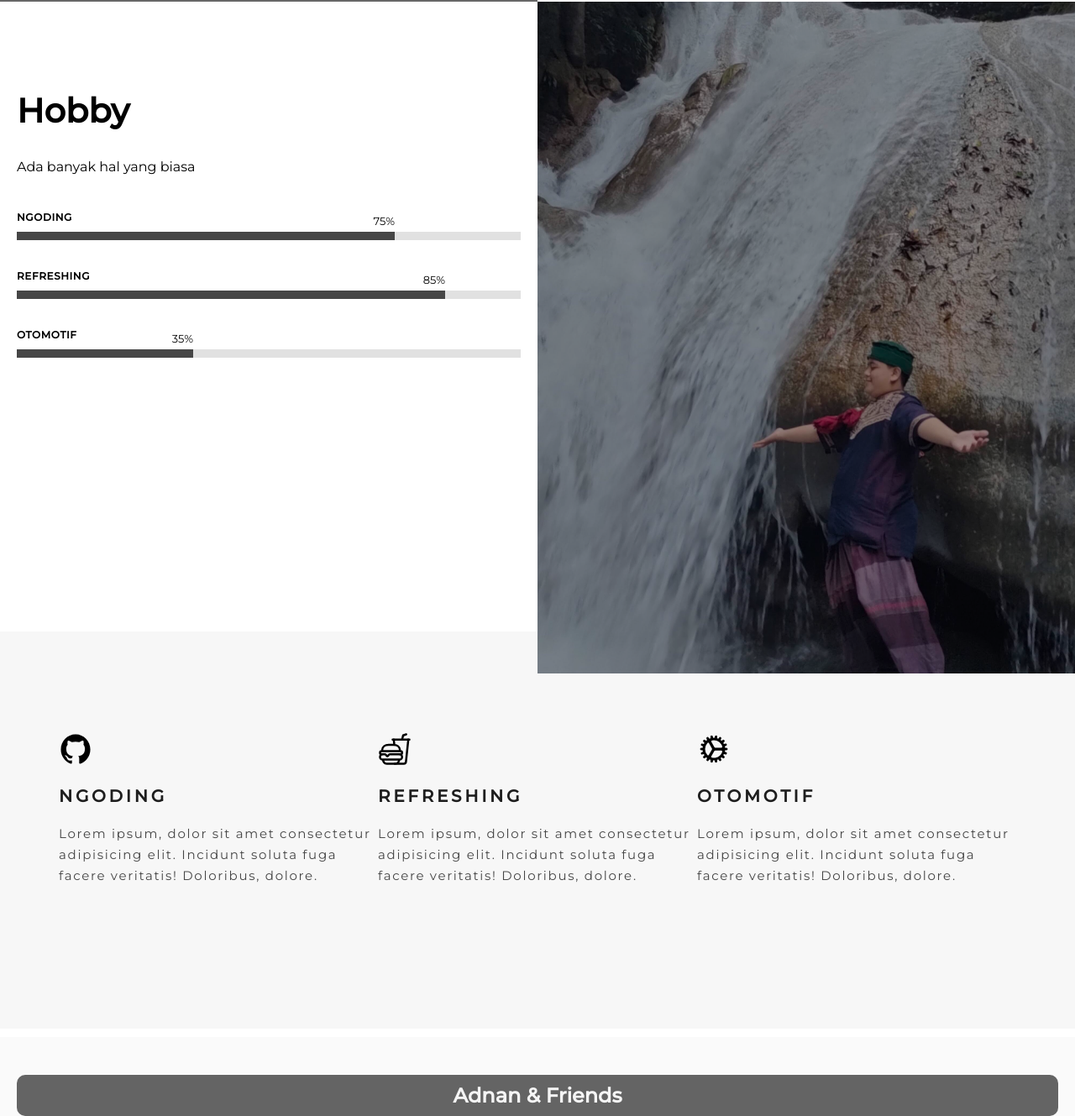
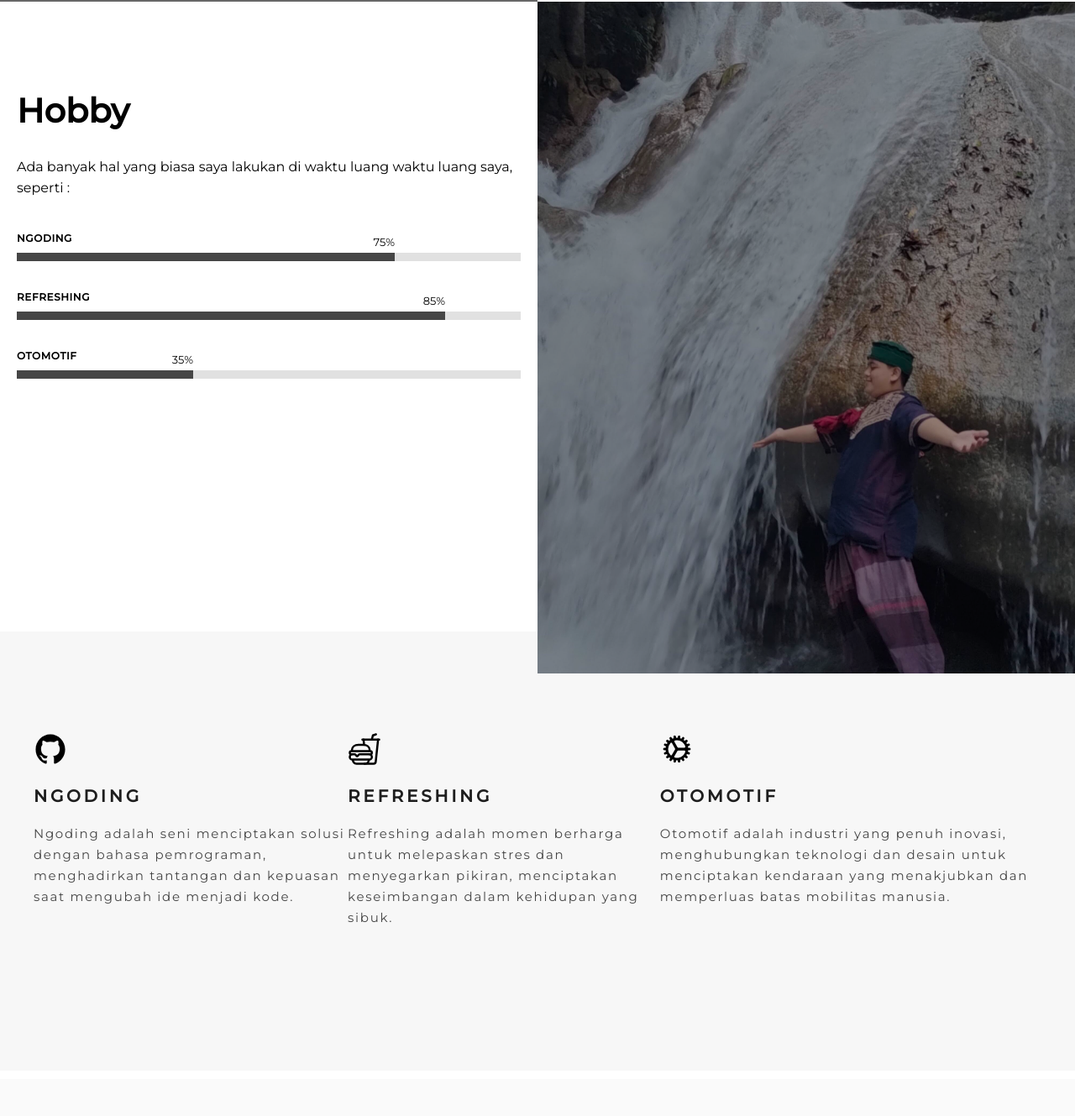
Before and after one commit to adnanamiruddin/adnan-website2, a plain HTML site: page index.html in a window 1280 px wide. Shown: the part 1600-2929 px from the top of the page at 84% size. Drawn offline with nearby package versions, Linux system fonts and the light colour scheme; grey boxes are pictures that could not be loaded; a web font is replaced by a local one.

Commit message:
feat: Add information text for 'About Me' section

```diff
--- a/index.html
+++ b/index.html
@@ -85,6 +85,9 @@
                 <a href=""><ion-icon name="logo-linkedin"></ion-icon></a>
             </li>
         </ul>
+        <!-- <div class="bottom-icon">
+            <ion-icon name="arrow-down-circle-outline"></ion-icon>
+        </div> -->
     </header>
     <main>
         <section class="section1" id="content2">
@@ -92,7 +95,11 @@
                 <div class="container-text">
                     <h2>About Me</h2>
                     <p>Assalamu'alaykum Warohmatullahi Wabarokathu. Shaloom, Om Swastiastu, Nama Budaya, dan Salam Kebajikan.</p>
-                    <p>Hi, my name is Muh. Adnan Putra Amiruddin and you can call me Adnan. </p>
+                    <p>Hai, nama saya Muh. Adnan Putra Amiruddin dan orang-orang selalu memanggil saya Adnan. Sekarang saya mahasiswa
+                    di Universitas Hasanuddin, Fakultas MIPA, Sistem Informasi. Selama kuliah, saya
+                    seseorang yang memiliki keseriusan belajar yang tinggi. Ketika saya masih di SMA, saya adalah anggota
+                    OSIS yang merupakan ketua divisi “Budi Pekerti Luhur”. Sehingga saya sudah memiliki organisasi
+                    pengalaman dan keterampilan komunikasi</p>
                     <img src="/images/section1-bottom.jpg" alt="Keyboard" style="width: 35%; filter:brightness(100%);">
                 </div>
             </div>
@@ -102,7 +109,7 @@
             <div class="section2-text">
                 <div class="container-text">
                     <h2>Hobby</h2>
-                    <p>Ada banyak hal yang biasa</p>
+                    <p>Ada banyak hal yang biasa saya lakukan di waktu luang waktu luang saya, seperti :</p>
                     <div>
                         <div class="bar-container">
                             <p class="title">NGODING</p>
@@ -140,17 +147,17 @@
             <div class="feature">
                 <ion-icon name="logo-github"></ion-icon>
                 <h3>NGODING</h3>
-                <p>Lorem ipsum, dolor sit amet consectetur adipisicing elit. Incidunt soluta fuga facere veritatis! Doloribus, dolore.</p>
+                <p>Ngoding adalah seni menciptakan solusi dengan bahasa pemrograman, menghadirkan tantangan dan kepuasan saat mengubah ide menjadi kode.</p>
             </div>
             <div class="feature">
                 <ion-icon name="fast-food-outline"></ion-icon>
                 <h3>REFRESHING</h3>
-                <p>Lorem ipsum, dolor sit amet consectetur adipisicing elit. Incidunt soluta fuga facere veritatis! Doloribus, dolore.</p>
+                <p>Refreshing adalah momen berharga untuk melepaskan stres dan menyegarkan pikiran, menciptakan keseimbangan dalam kehidupan yang sibuk.</p>
             </div>
             <div class="feature">
                 <ion-icon name="cog"></ion-icon>
                 <h3>OTOMOTIF</h3>
-                <p>Lorem ipsum, dolor sit amet consectetur adipisicing elit. Incidunt soluta fuga facere veritatis! Doloribus, dolore.</p>
+                <p>Otomotif adalah industri yang penuh inovasi, menghubungkan teknologi dan desain untuk menciptakan kendaraan yang menakjubkan dan memperluas batas mobilitas manusia.</p>
             </div>
         </section>
         <section class="photos" id="content5">
--- a/style.css
+++ b/style.css
@@ -361,7 +361,7 @@ nav .list-name-android li a:hover {
         display: flex;
         justify-content: space-between;
         margin-top: 10px;
-        padding: 120px 70px;
+        padding: 120px 40px;
         margin-top: -50px;
     }
 }
```
